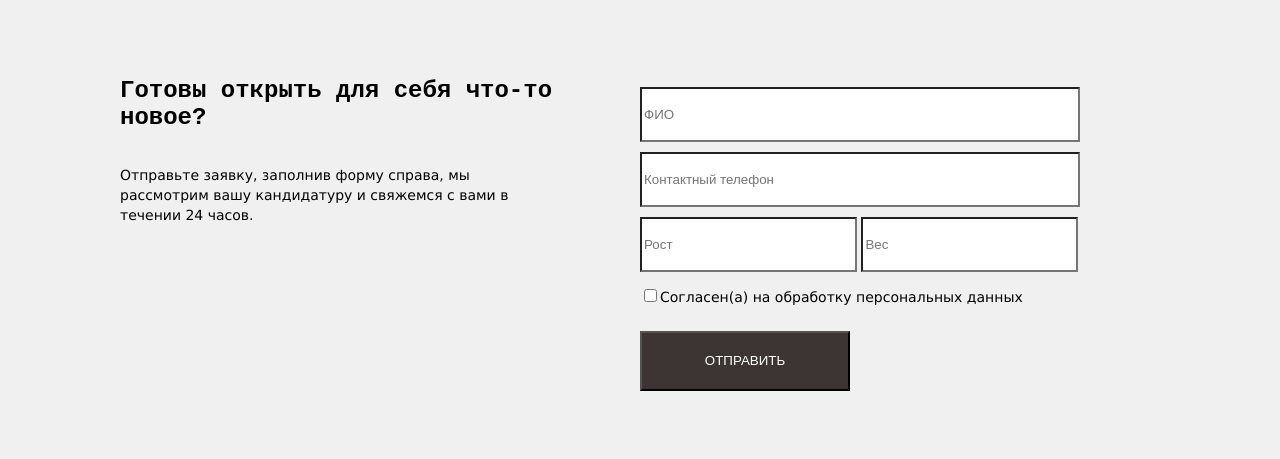
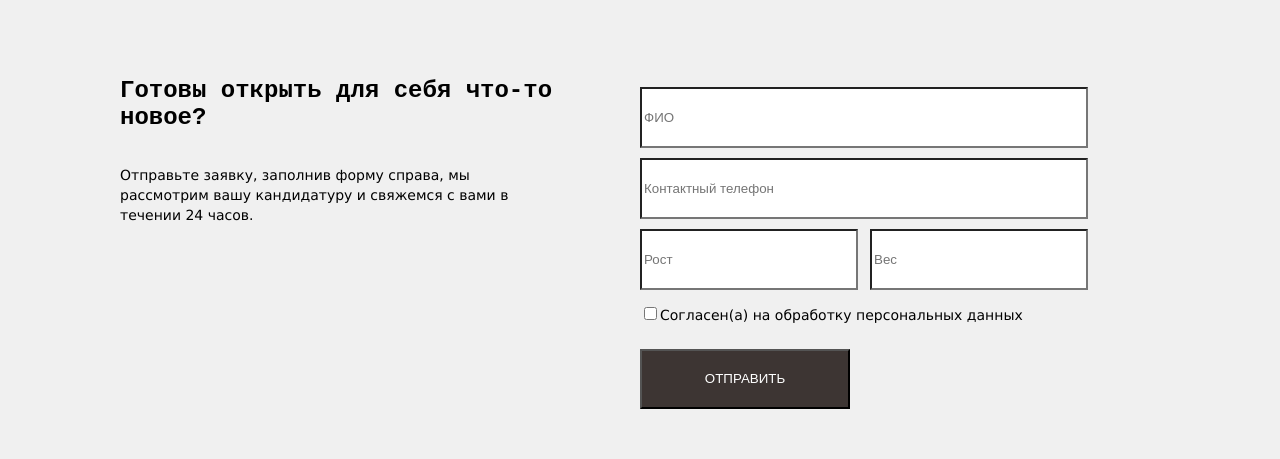
Before and after one commit to blitzpower1/arthur1.github.io, a plain HTML site: page index.html in a window 1280 px wide. Shown: the part 1858-2317 px from the top of the page. Drawn offline with Linux system fonts and the light colour scheme.

Commit message:
Add files via upload

```diff
--- a/css/style.css
+++ b/css/style.css
@@ -7,14 +7,12 @@ body {
 
 .envelope_icon {
     width: 17px;
-    height: 12px;
-    margin: 20 12
 }
 
 .telephone_icon {
     height: 17px;
     width: 17px;
-    margin: 16 12
+    margin-left: 20px
 }
 
 h2 {
@@ -335,7 +333,7 @@ table {
 }
 
 .text_form_part {
-    width: 217px;
+    width: 210px;
     height: 55px;
     margin-top: 10px;
     background: #ffffff
@@ -399,3 +397,9 @@ table {
     color: #888888;
     text-decoration: none
 }
+
+.contact_info {
+    display: flex;
+    flex-wrap: wrap;
+    justify-content: space-between;
+}
--- a/index.html
+++ b/index.html
@@ -1,3 +1,4 @@
+<!DOCTYPE html>
 <html lang="ru">
 
 <head>
@@ -91,7 +92,7 @@
                 <p class="black_colour">Отправьте заявку, заполнив форму справа, мы рассмотрим вашу кандидатуру и свяжемся с вами в течении 24 часов.</p>
             </div>
             <div class="vacation-request_right">
-                <form method="post"><input class="text_form_full" type="text" placeholder="ФИО">
+                <form class="contact_info" method="post"><input class="text_form_full" type="text" placeholder="ФИО">
                     <input class="text_form_full" type="text" placeholder="Контактный телефон">
                     <input class="text_form_part" type="text" placeholder="Рост">
                     <input class="text_form_part" type="text" placeholder="Вес">
```
